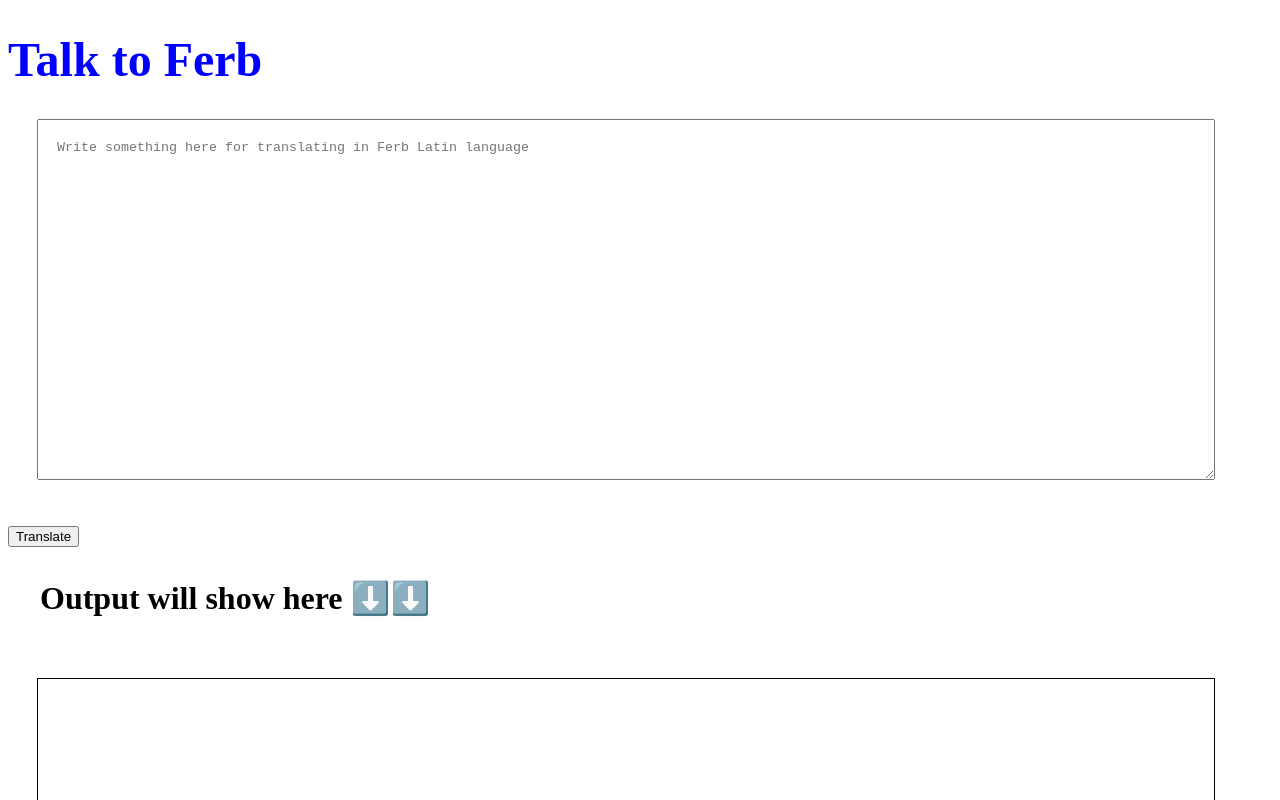
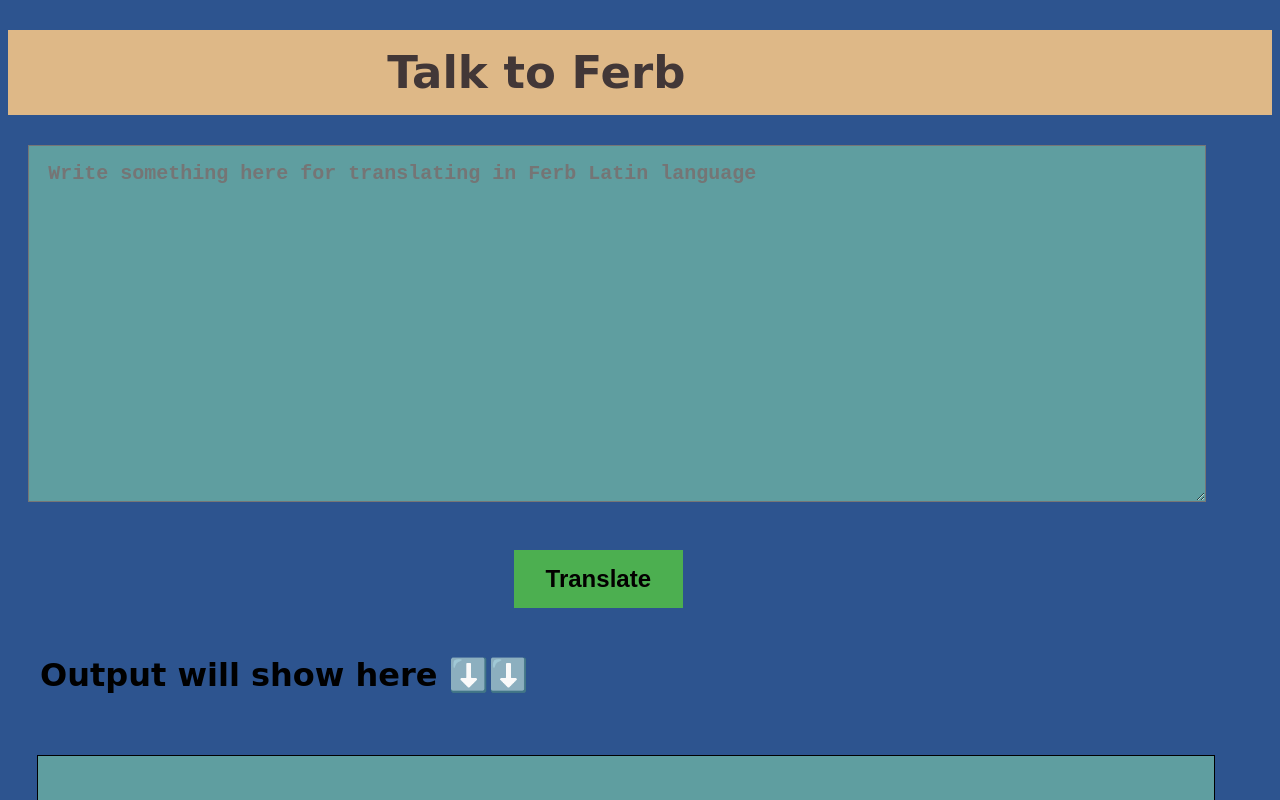
Before and after one commit to arpitkarnak/FerbSpeak, a plain HTML site: page index.html in a window 1280 px wide. Shown: the top 800 px of the page. Drawn offline with Linux system fonts and the light colour scheme.

Commit message:
update: css

```diff
--- a/index.html
+++ b/index.html
@@ -5,6 +5,7 @@
     <meta http-equiv="X-UA-Compatible" content="IE=edge" />
     <meta name="viewport" content="width=device-width, initial-scale=1.0" />
     <title>Latin Converter</title>
+    <link rel="stylesheet" href="style.css" />
     <style>
       textarea {
         width: 90%;
@@ -25,7 +26,7 @@
     </style>
   </head>
   <body>
-    <h1 style="font-size: 3rem; color: blue">Talk to Ferb</h1>
+    <h1 id="mainHeading">Talk to Ferb</h1>
     <textarea
       id="txt-input"
       placeholder="Write something here for translating in Ferb Latin language"
@@ -33,11 +34,7 @@
     ><br />
     <button id="btn-translate">Translate</button>
 
-    <div
-      style="font-size: 2rem; padding: 2rem; color: black; font-weight: bold"
-    >
-      Output will show here ⬇️⬇️
-    </div>
+    <div class="heading2">Output will show here ⬇️⬇️</div>
     <div id="output"></div>
 
     <script src="/app.js" type="text/javascript"></script>
--- /dev/null
+++ b/style.css
@@ -0,0 +1,51 @@
+body {
+  font-family: cursive;
+  background-color: rgb(45, 84, 143);
+}
+
+#mainHeading {
+  font-size: 45px;
+  color: rgb(66, 55, 55);
+  background-color: burlywood;
+  padding-left: 30%;
+  padding-top: 1rem;
+  padding-bottom: 1rem;
+}
+
+#txt-input {
+  font-size: x-large;
+  background-color: cadetblue;
+  font-weight: bolder;
+  color: rgb(49, 32, 11);
+  padding-top: 1rem;
+  margin-left: 1em;
+}
+
+#btn-translate {
+  background-color: #4caf50; /* Green */
+  border: none;
+  color: rgb(3, 0, 0);
+  padding: 15px 32px;
+  text-align: center;
+  text-decoration: none;
+  display: inline-block;
+  font-size: 16px;
+  margin-left: 40%;
+  font-size: x-large;
+  font-weight: bolder;
+}
+
+.heading2 {
+  font-size: 2rem;
+  padding: 2rem;
+  color: black;
+  font-weight: bold;
+  margin-top: 0.5em;
+}
+
+#output {
+  font-size: x-large;
+  margin-top: 0em;
+  background-color: cadetblue;
+  font-weight: bolder;
+}
```
